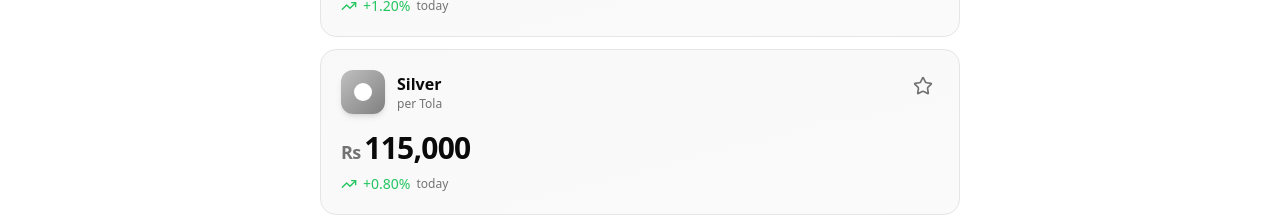
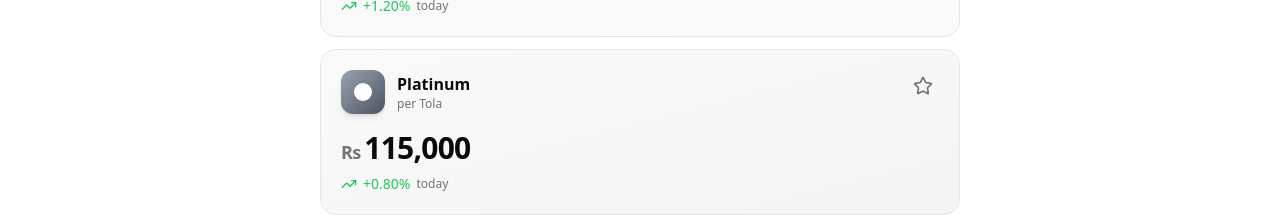
Before and after one commit to naveedmun/Gold, a React (Vite) app: page / in a window 1280 px wide. Shown: the part 384-600 px from the top of the page. Built offline with nearby package versions, Linux system fonts and the light colour scheme; no server answers.

Commit message:
Update RateCard.jsx

```diff
--- a/src/components/RateCard.jsx
+++ b/src/components/RateCard.jsx
@@ -10,15 +10,23 @@ export default function RateCard({
   onToggleFavorite,
   loading
 }) {
-  const isGold = metal === 'gold';
+  const metalName = metal.toLowerCase();
+  const isGold = metalName === 'gold';
+  const isPlatinum = metalName === 'platinum';
+
   const gradient = isGold
     ? 'from-[#D4AF37]/10 to-[#B8860B]/5 dark:from-[#D4AF37]/15 dark:to-[#B8860B]/5'
+    : isPlatinum
+    ? 'from-[#E5E4E2]/20 to-[#959595]/10 dark:from-[#E5E4E2]/15 dark:to-[#959595]/5'
     : 'from-[#C0C0C0]/10 to-[#A0A0A0]/5 dark:from-[#C0C0C0]/15 dark:to-[#808080]/5';
 
-  const accent = isGold ? 'text-[#D4AF37]' : 'text-[#C0C0C0]';
+  const accent = isGold ? 'text-[#D4AF37]' : isPlatinum ? 'text-gray-300' : 'text-[#C0C0C0]';
   const iconBg = isGold
     ? 'bg-gradient-to-br from-[#D4AF37] to-[#B8860B]'
+    : isPlatinum
+    ? 'bg-gradient-to-br from-gray-400 to-gray-600'
     : 'bg-gradient-to-br from-[#C0C0C0] to-[#808080]';
+
   const isPositive = changePct >= 0;
 
   return (
@@ -33,7 +41,7 @@ export default function RateCard({
             )}
           </div>
           <div>
-            <p className="font-heading font-semibold text-base">{isGold ? 'Gold' : 'Silver'}</p>
+            <p className="font-heading font-semibold text-base capitalize">{metal}</p>
             <p className="text-xs text-muted-foreground">per Tola</p>
           </div>
         </div>
```
